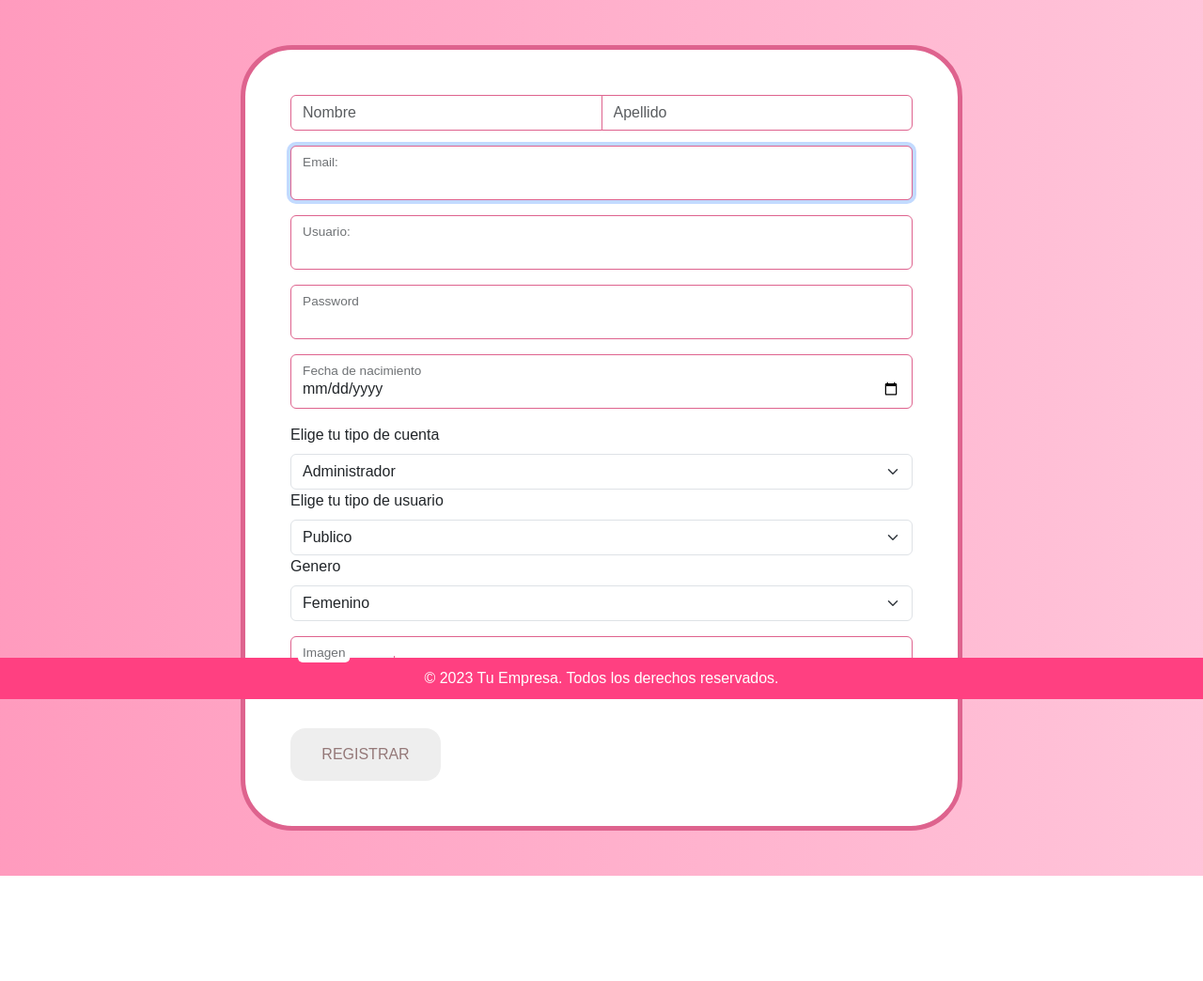
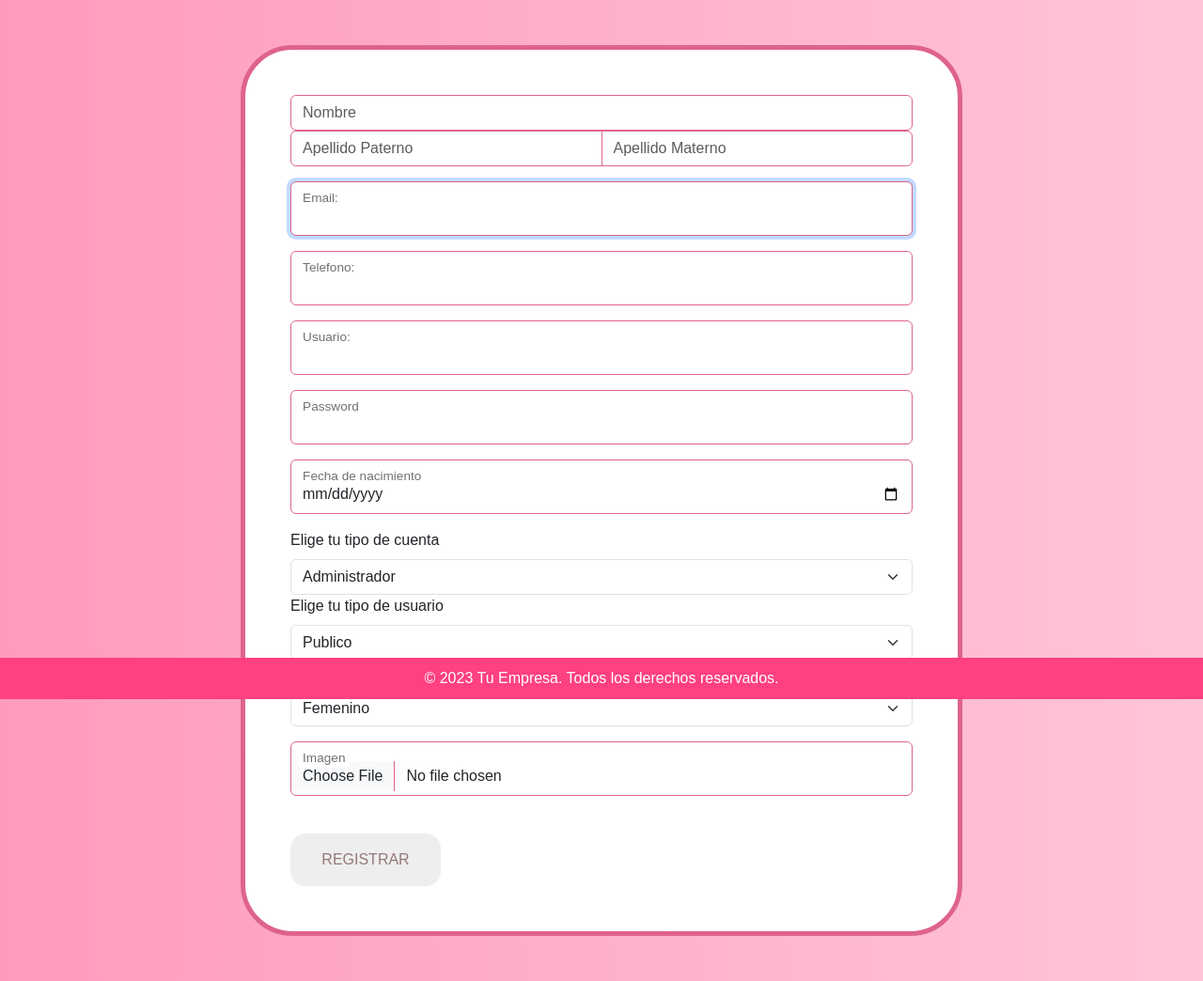
Before and after one commit to ailingranados/Capa_intermedia, a PHP site: page /Registro_persona.php in a window 1280 px wide. Shown: the part 56-1100 px from the top of the page at 94% size. Before the commit the page ends 988 px from the top, so only its background shows below. Run offline with PHP 8.4, Linux system fonts and the light colour scheme; data comes from the database, SQL or seed files in the repository.

Commit message:
registro casi completo
Ya ingresa todo solo falta la imagen

```diff
--- a/Tienda_enlinea/Registro_persona.php
+++ b/Tienda_enlinea/Registro_persona.php
@@ -57,8 +57,15 @@ Capa intermedia
           <!-- nombre y apellidos -->
           <div class="input-group ">
 
-            <input type="text" class="form-control" placeholder="Nombre" name="Nombre">
-            <input type="text" class="form-control" placeholder="Apellido" name="Apellido">
+           <input type="text" class="form-control" placeholder="Nombre" name="Nombre">
+
+
+         </div>
+          <div class="input-group ">
+
+
+            <input type="text" class="form-control" placeholder="Apellido Paterno" id="Apellidop" name="Apellidop">
+            <input type="text" class="form-control" placeholder="Apellido Materno" id="ApellidoM" name="ApellidoM">
 
           </div>
 
@@ -66,6 +73,12 @@ Capa intermedia
           <div class="col form-floating mt-3 mb-3 ">
             <input type="email" class="form-control" id="email" name="email" required autofocus>
             <label for="email">Email:</label>
+          </div>
+
+          <!-- Telefono -->
+          <div class="col form-floating mt-3 mb-3 ">
+            <input type="text" class="form-control" id="telefono" name="telefono" required autofocus>
+            <label for="telefono">Telefono:</label>
           </div>
           <!-- usuario -->
           <div class="col form-floating mt-3 mb-3 ">
@@ -120,9 +133,9 @@ Capa intermedia
 
          <!-- Elegir de una lista, tipo privacidad -->
          <label for="rol" class="form-label">Elige tu tipo de usuario</label>
-         <select class="form-select" id="rol" name="rol-usuario">
-           <option>Publico</option>
-           <option>Privado</option>
+         <select class="form-select" id="rol2" name="rol-usuario2">
+           <option value = 1>Publico</option>
+           <option value = 0>Privado</option>
 
          </select>
 
```
Also changed, not shown: Tienda_enlinea/procesar_registro.php (+36 -8 lines).
